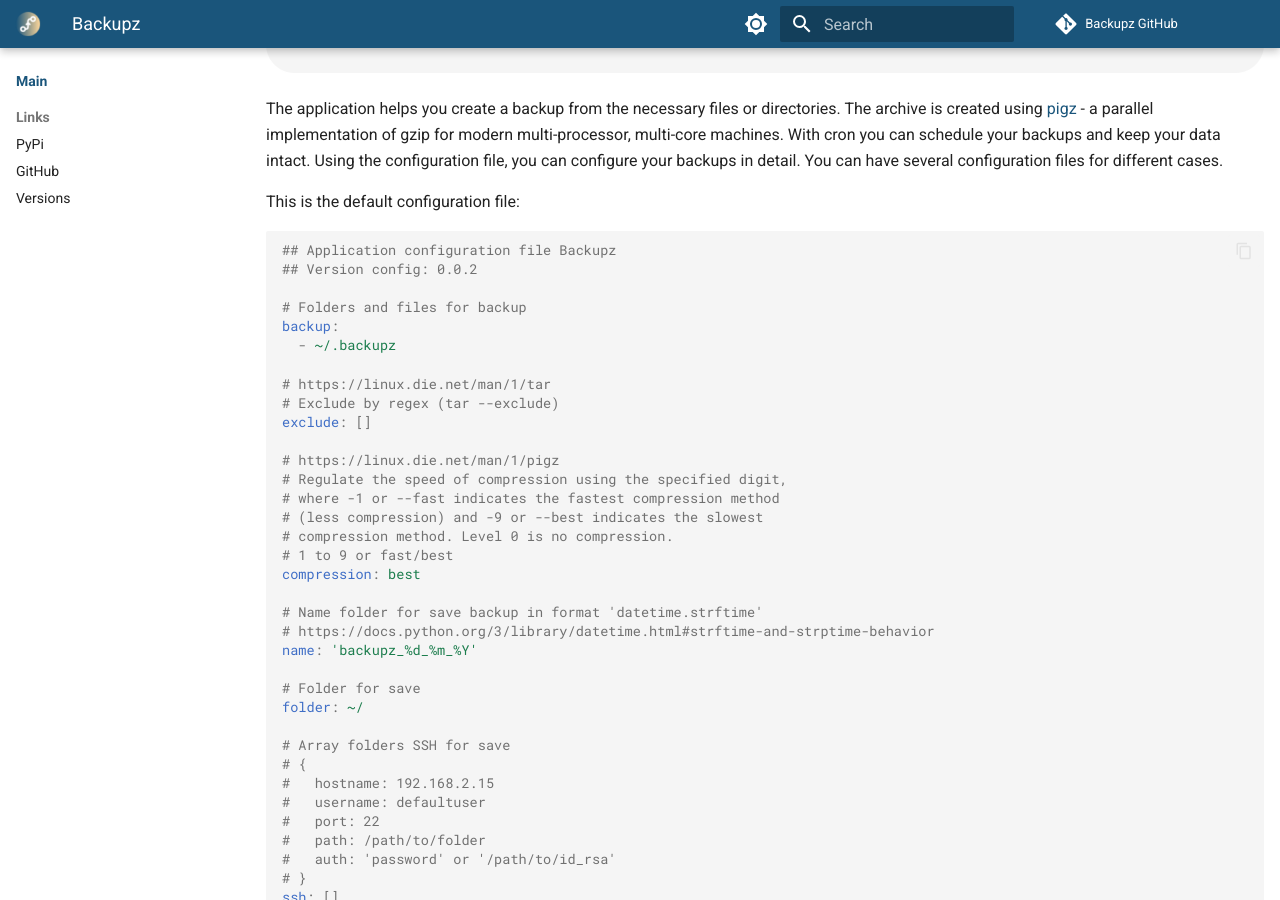
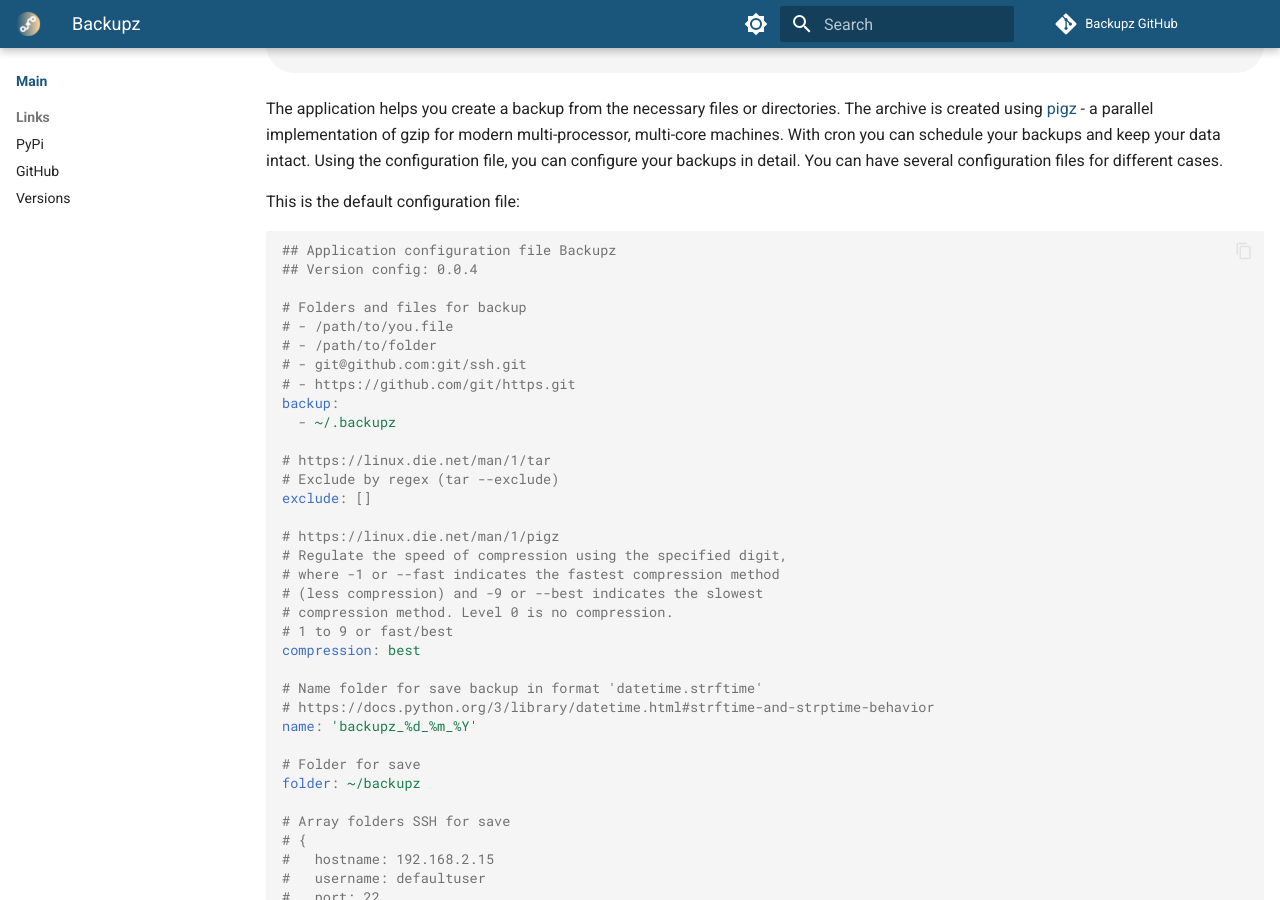
Before and after one commit to keygenqt/backupz, an MkDocs documentation site: the page built from docs/index.md, in a window 1280 px wide and 900 px high, scrolled down 510 px. Built offline with MkDocs 1.6.1 and Material for MkDocs 9.7.7, drawn with Linux system fonts in a browser that asks for light colours; comment, search, counter and statistics services are not loaded.

Commit message:
Update docs

````diff
--- a/docs/index.md
+++ b/docs/index.md
@@ -12,9 +12,13 @@
 
 ```yaml
 ## Application configuration file Backupz
-## Version config: 0.0.2
+## Version config: 0.0.4
 
 # Folders and files for backup
+# - /path/to/you.file
+# - /path/to/folder
+# - git@github.com:git/ssh.git
+# - https://github.com/git/https.git
 backup:
   - ~/.backupz
 
@@ -35,7 +39,7 @@
 name: 'backupz_%d_%m_%Y'
 
 # Folder for save
-folder: ~/
+folder: ~/backupz
 
 # Array folders SSH for save
 # {
````
